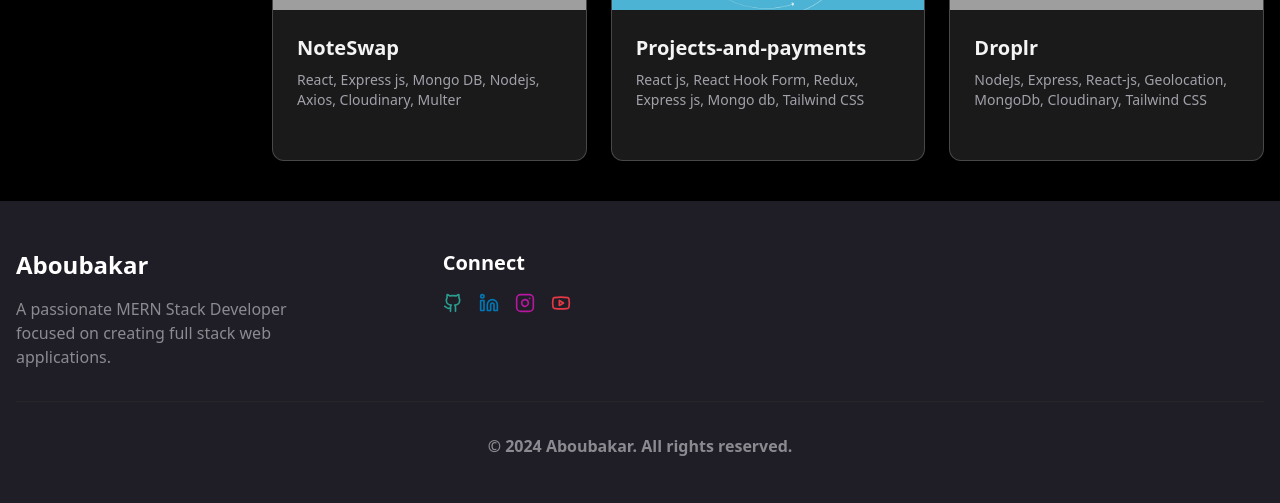
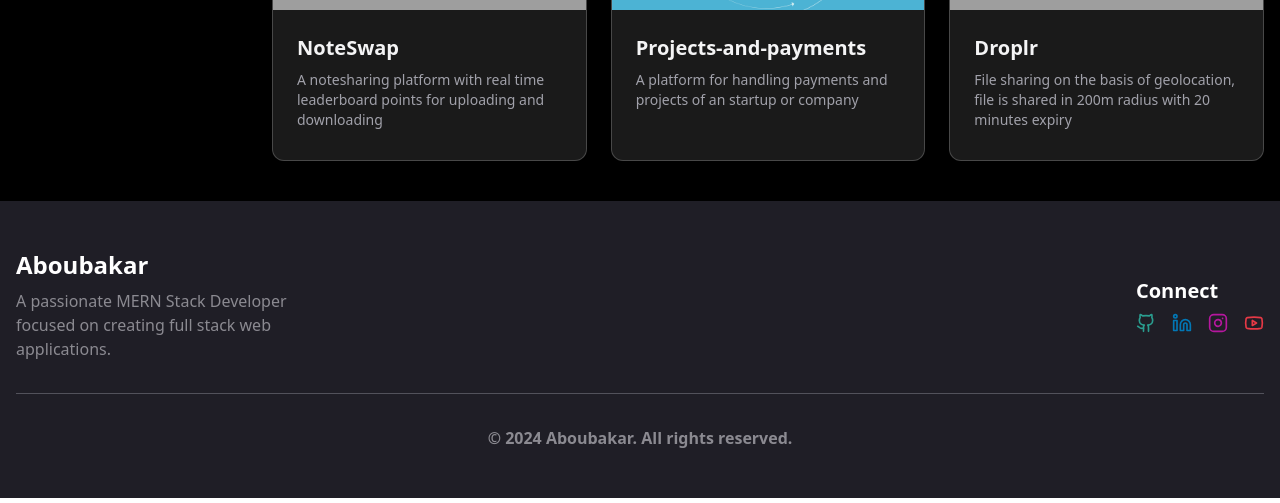
Before and after one commit to AboubakarArisar/Portfolio-website, a React (Vite) app: page / in a window 1280 px wide. Shown: the part 1175-1678 px from the top of the page. Built offline with nearby package versions, Linux system fonts and the light colour scheme; no server answers; grey boxes are pictures that could not be loaded.

Commit message:
added seo to portfolio

```diff
--- a/package.json
+++ b/package.json
@@ -14,6 +14,7 @@
     "pnpm": "^8.14.3",
     "react": "^18.2.0",
     "react-dom": "^18.2.0",
+    "react-helmet": "^6.1.0",
     "react-icons": "^5.2.1",
     "react-router-dom": "^6.21.3"
   },
--- a/src/App.jsx
+++ b/src/App.jsx
@@ -1,4 +1,5 @@
 import "./App.css";
+import { Helmet } from "react-helmet";
 import Aside from "./Components/Aside";
 import Navbar from "./Components/Navbar";
 import Cover from "./Components/Cover";
@@ -10,6 +11,22 @@ import GithubContributions from "./Components/GithubContributions";
 function App() {
   return (
     <>
+      <Helmet>
+        <title>Aboubakar Arisar | MERN Stack Developer</title>
+        <meta name="description" content="Portfolio of Aboubakar Arisar, a passionate MERN Stack Developer focused on creating full stack web applications." />
+        <meta name="keywords" content="MERN, React, Node.js, Portfolio, Aboubakar Arisar, Web Developer, pindari, pindaricoders, arisarsahab" />
+        <meta property="og:title" content="Aboubakar Arisar | MERN Stack Developer" />
+        <meta property="og:description" content="Portfolio of Aboubakar Arisar, MERN Stack Developer." />
+        <meta property="og:type" content="website" />
+        <meta property="og:url" content="https://portfolio-website-tau-rouge.vercel.app/" />
+        <meta property="og:image" content="https://portfolio-website-tau-rouge.vercel.app/" />
+        <meta name="twitter:card" content="summary_large_image" />
+        <meta name="twitter:title" content="Aboubakar Arisar | MERN Stack Developer" />
+        <meta name="twitter:description" content="Portfolio of Aboubakar Arisar, a MERN Stack Developer from pakistan." />
+        <meta name="twitter:image" content="https://aboubakararisar.vercel.app/preview.png" />
+        <link rel="canonical" href="https://portfolio-website-tau-rouge.vercel.app/" />
+      </Helmet>
+
       <Navbar />
 
       <div className='flex bg-black pt-24'>
--- a/src/Components/Footer.jsx
+++ b/src/Components/Footer.jsx
@@ -33,17 +33,19 @@ const Footer = () => {
   return (
     <footer className="bg-[#1f1e26] ">
       <div className="max-w-7xl mx-auto px-4 py-12">
-        <div className="grid grid-cols-1 md:grid-cols-3 gap-8">
-          <div className="space-y-4">
+        <div className="flex justify-between items-center">
+
+
+          <div className="space-y-2">
             <h3 className="text-2xl font-bold text-white">Aboubakar</h3>
             <p className="text-[#8B8A91] max-w-xs">
               A passionate MERN Stack Developer focused on creating full stack web applications.
             </p>
-          </div>
 
 
 
-          <div className="space-y-4">
+            </div>
+          <div className="space-y-2">
             <h3 className="text-xl font-semibold text-white">Connect</h3>
             <div className="flex gap-4">
               {socialLinks.map((link, index) => (
@@ -59,9 +61,9 @@ const Footer = () => {
               ))}
             </div>
           </div>
-        </div>
+          </div>
 
-        <div className="border-t border-zinc-800 mt-8 pt-8">
+        <div className="border-t border-zinc-600 mt-8 pt-8">
 
             <p className="text-[#8B8A91] text-center font-bold">
               © {currentYear} Aboubakar. All rights reserved.
--- a/src/Components/Projects.jsx
+++ b/src/Components/Projects.jsx
@@ -1,28 +1,28 @@
 import React from "react";
-import { Eye, Github, ArrowRight } from "lucide-react";
-import { Link } from "react-router-dom";
+import { Eye, Github,  } from "lucide-react";
 
 const Projects = () => {
   const projects = [
     {
       name: "NoteSwap",
-      technologies:
-        "React, Express js, Mongo DB, Nodejs, Axios, Cloudinary, Multer",
+      description:
+        "A notesharing platform with real time leaderboard points for uploading and downloading",
       live: "https://noteswap-sigma.vercel.app/",
       code: "https://github.com/AboubakarArisar/NoteSwap-Frontend",
       image: "https://c1.iggcdn.com/indiegogo-media-prod-cld/image/upload/c_fill,f_auto,h_630,w_1200/v1464051370/zewn7jsdcyy5apqndiac.jpg",
+
     },
     {
       name: "Projects-and-payments",
-      technologies:
-        "React js, React Hook Form, Redux, Express js, Mongo db,  Tailwind CSS",
+      description:
+        "A platform for handling payments and projects of an startup or company",
       live: "https://projects-and-payments.vercel.app/",
       code: "https://github.com/AboubakarArisar/Pindari-Coders-Website",
       image: "/project.jpg",
     },
     {
       name: "Droplr",
-      technologies: "NodeJs, Express, React-js, Geolocation, MongoDb, Cloudinary, Tailwind CSS",
+      description: "File sharing on the basis of geolocation, file is shared in 200m radius with 20 minutes expiry",
       live: "https://droplr-front.vercel.app/",
       code: "https://github.com/AboubakarArisar/Droplr",
       image: "https://www.cleo.com/sites/default/files/secure-file-sharing.jpg",
@@ -74,7 +74,7 @@ const Projects = () => {
                   {project.name}
                 </h3>
                 <p className='text-sm text-zinc-400 mt-2'>
-                  {project.technologies}
+                  {project.description}
                 </p>
               </div>
             </div>
```
Also changed, not shown: 1 other file (tests, documents, lock files or other folders).
